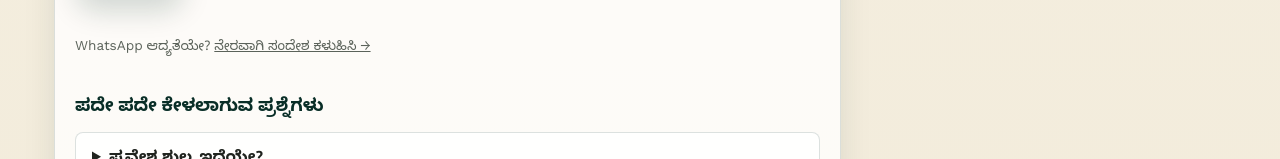
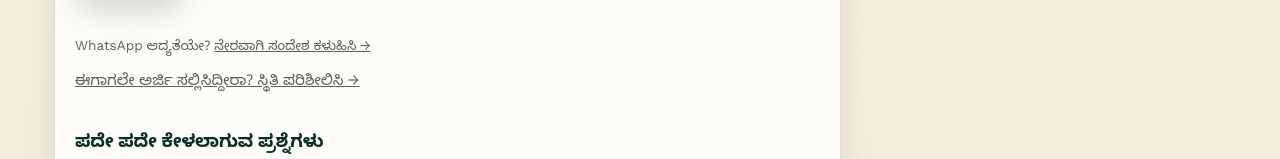
Before and after one commit to ghsrmsabetsur2019-maker/pmshri-betasur-website, a plain HTML site: page admissions.html in a window 1280 px wide. Shown: the part 2366-2525 px from the top of the page. Drawn offline with nearby package versions, Linux system fonts and the light colour scheme; no server answers.

Commit message:
Update admissions.html

```diff
--- a/admissions.html
+++ b/admissions.html
@@ -203,7 +203,7 @@
     <span class="t-en">Prefer WhatsApp? </span><span class="t-kn">WhatsApp ಆದ್ಯತೆಯೇ? </span>
     <a href="https://wa.me/919480597247?text=Hello%2C%20I%20would%20like%20to%20ask%20about%20admission." target="_blank" rel="noopener"><span class="t-en">Message us directly &rarr;</span><span class="t-kn">ನೇರವಾಗಿ ಸಂದೇಶ ಕಳುಹಿಸಿ &rarr;</span></a>
   </p>
-
+  <p style="margin-top:10px;"><a href="application-status.html"><span class="t-en">Already applied? Check your application status &rarr;</span><span class="t-kn">ಈಗಾಗಲೇ ಅರ್ಜಿ ಸಲ್ಲಿಸಿದ್ದೀರಾ? ಸ್ಥಿತಿ ಪರಿಶೀಲಿಸಿ &rarr;</span></a></p>
   <h3 style="margin-top:32px;"><span class="t-en">Frequently asked questions</span><span class="t-kn">ಪದೇ ಪದೇ ಕೇಳಲಾಗುವ ಪ್ರಶ್ನೆಗಳು</span></h3>
   <details class="faq-item">
     <summary><span class="t-en">Is there an admission fee?</span><span class="t-kn">ಪ್ರವೇಶ ಶುಲ್ಕ ಇದೆಯೇ?</span></summary>
```
